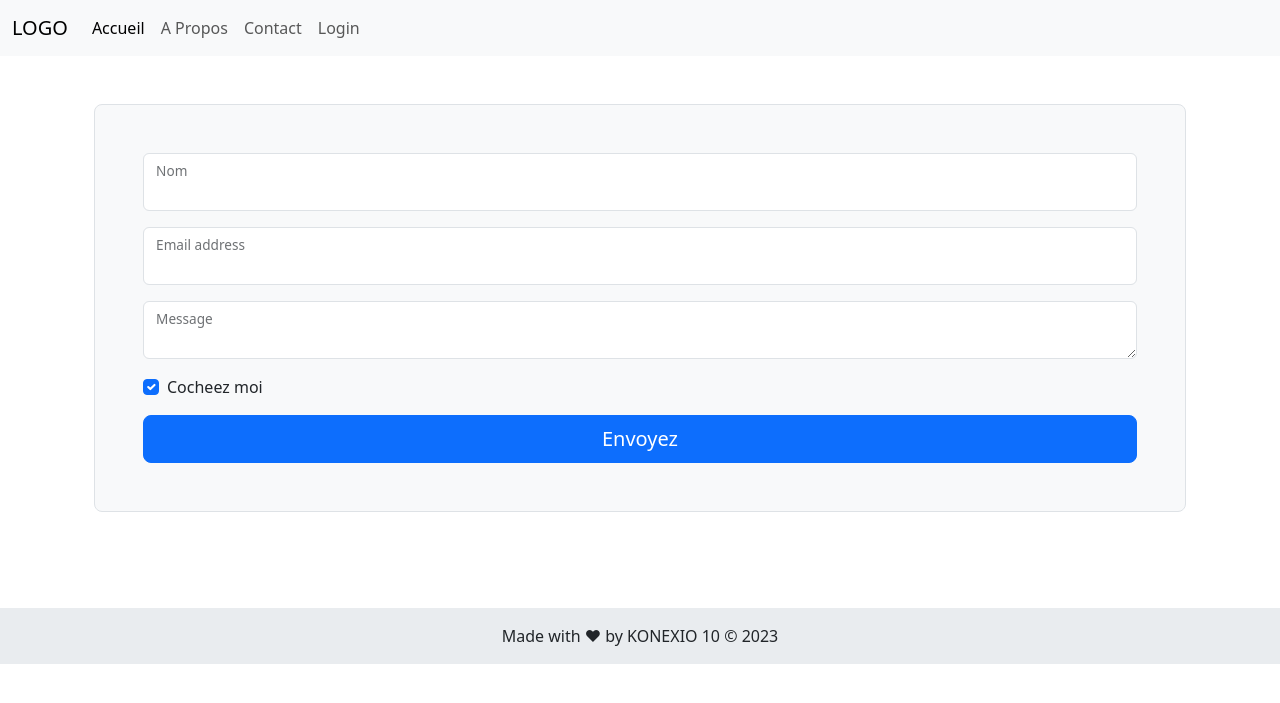
After one commit to romyklk/konexiopromo10, a PHP site: page /contact.php in a window 1280 px wide. The commit adds this page. Shown: the top 703 px of the page. Run offline with PHP 8.4, Linux system fonts and the light colour scheme.

Commit message:
📦 NEW:

```diff
--- /dev/null
+++ b/PHP_INITIATION/2-inclusion_de_fichier/contact.php
@@ -0,0 +1,54 @@
+<?php
+require_once 'partials/header.php';
+?>
+
+    <div class="container">
+        <div class="container py-5 w">
+
+            <form class="p-md-5 border rounded-3 bg-body-tertiary">
+
+                <!-- Name input -->
+
+                <div class="form-floating mb-3">
+
+                    <input type="text" id="form4Example1" class="form-control" />
+
+                    <label class="form-label" for="form4Example1">Nom</label>
+
+                </div>
+                <div class="form-floating mb-3">
+
+                    <input type="email" id="form4Example2" class="form-control" />
+
+                    <label class="form-label" for="form4Example2">Email address</label>
+
+                </div>
+
+                <div class="form-floating mb-3">
+
+                    <textarea class="form-control" id="form4Example3" rows="4"></textarea>
+
+                    <label class="form-label" for="form4Example3">Message</label>
+
+                </div>
+
+                <div class="form-check d-flex justify-content-left mb-3">
+
+                    <input class="form-check-input me-2" type="checkbox" value="" id="form4Example4" checked />
+
+                    <label class="form-check-label" for="form4Example4">
+                        Cocheez moi
+                    </label>
+
+                </div>
+                <button type="submit" class="w-100 btn btn-lg btn-primary">Envoyez</button>
+
+            </form>
+
+
+        </div>
+    </div>
+
+<?php
+include 'partials/footer.php';
+?>
--- /dev/null
+++ b/PHP_INITIATION/2-inclusion_de_fichier/partials/footer.php
@@ -0,0 +1,13 @@
+<footer class="bg-body-secondary text-center text-lg-start mt-5">
+    <div class="text-center p-3">
+        Made with &hearts; by KONEXIO 10 &copy; <?php echo date('Y'); ?>
+    </div>
+</footer>
+
+
+
+<script src="https://cdn.jsdelivr.net/npm/@popperjs/core@2.11.8/dist/umd/popper.min.js" integrity="sha384-I7E8VVD/ismYTF4hNIPjVp/Zjvgyol6VFvRkX/vR+Vc4jQkC+hVqc2pM8ODewa9r" crossorigin="anonymous"></script>
+<script src="https://cdn.jsdelivr.net/npm/bootstrap@5.3.2/dist/js/bootstrap.min.js" integrity="sha384-BBtl+eGJRgqQAUMxJ7pMwbEyER4l1g+O15P+16Ep7Q9Q+zqX6gSbd85u4mG4QzX+" crossorigin="anonymous"></script>
+</body>
+
+</html>
--- /dev/null
+++ b/PHP_INITIATION/2-inclusion_de_fichier/partials/header.php
@@ -0,0 +1,36 @@
+<!DOCTYPE html>
+<html lang="en">
+
+<head>
+    <meta charset="UTF-8">
+    <meta name="viewport" content="width=device-width, initial-scale=1.0">
+    <link href="https://cdn.jsdelivr.net/npm/bootstrap@5.3.2/dist/css/bootstrap.min.css" rel="stylesheet" integrity="sha384-T3c6CoIi6uLrA9TneNEoa7RxnatzjcDSCmG1MXxSR1GAsXEV/Dwwykc2MPK8M2HN" crossorigin="anonymous">
+    <title>Inclusion de fichier</title>
+</head>
+
+<body>
+
+    <nav class="navbar navbar-expand-lg bg-body-tertiary">
+        <div class="container-fluid">
+            <a class="navbar-brand" href="accueil.php">LOGO</a>
+            <button class="navbar-toggler" type="button" data-bs-toggle="collapse" data-bs-target="#navbarNav" aria-controls="navbarNav" aria-expanded="false" aria-label="Toggle navigation">
+                <span class="navbar-toggler-icon"></span>
+            </button>
+            <div class="collapse navbar-collapse" id="navbarNav">
+                <ul class="navbar-nav">
+                    <li class="nav-item">
+                        <a class="nav-link active" aria-current="page" href="accueil.php">Accueil</a>
+                    </li>
+                    <li class="nav-item">
+                        <a class="nav-link" href="apropos.php">A Propos</a>
+                    </li>
+                    <li class="nav-item">
+                        <a class="nav-link" href="contact.php">Contact</a>
+                    </li>
+                    <li>
+                        <a class="nav-link" href="">Login</a>
+                    </li>
+                </ul>
+            </div>
+        </div>
+    </nav>
```
Also changed, not shown: PHP_INITIATION/2-inclusion_de_fichier/accueil.php (+18 -44 lines), PHP_INITIATION/2-inclusion_de_fichier/apropos.php (added, +18 -0 lines), PHP_INITIATION/3-GET/TP/affichage.php (added, +14 -0 lines), PHP_INITIATION/3-GET/TP/tp.php (added, +19 -0 lines), PHP_INITIATION/3-GET/page1.php (added, +10 -0 lines), PHP_INITIATION/3-GET/page2.php (added, +20 -0 lines), PHP_INITIATION/4-POST/formulaire1.php (added, +32 -0 lines), PHP_INITIATION/3-GET/TP/README.md (added), PHP_INITIATION/3-GET/TP/cerise.jpg (added), PHP_INITIATION/3-GET/TP/fraise.jpg (added), PHP_INITIATION/3-GET/TP/poire.jpg (added), PHP_INITIATION/3-GET/TP/pomme.jpg (added).
